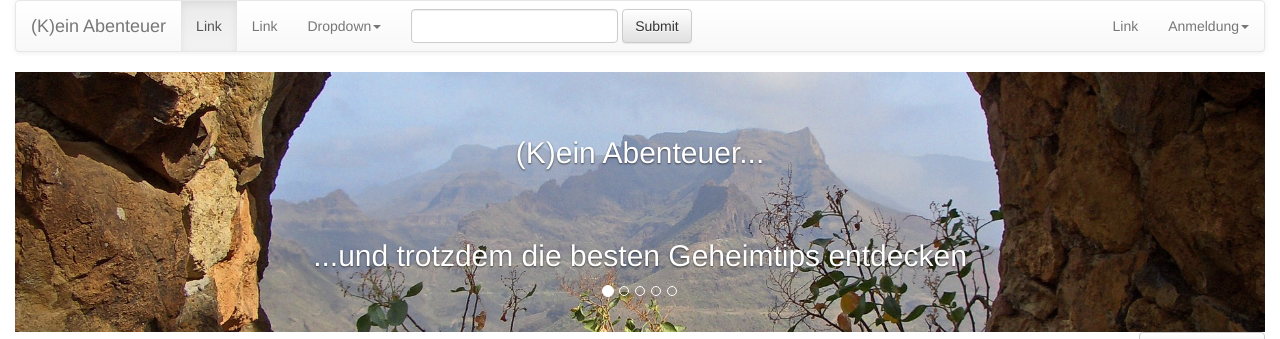
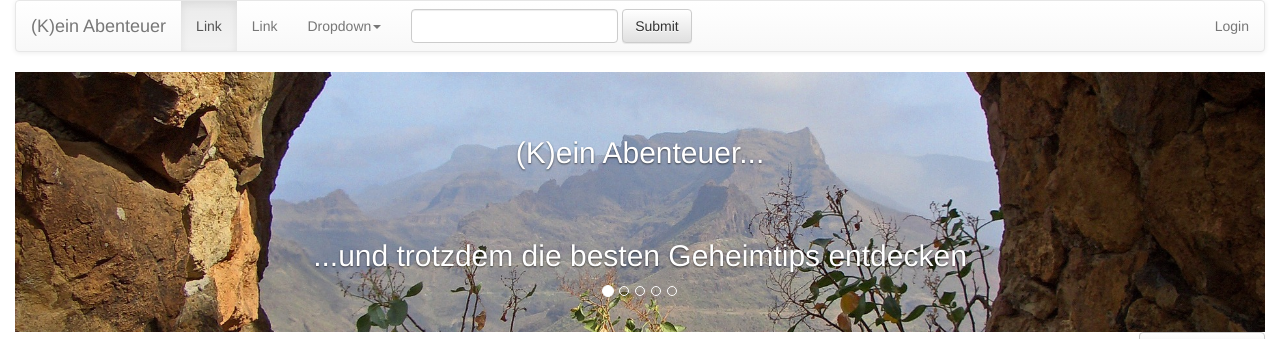
Before and after one commit to milkbread/KeinAbenteuer, a Django app: page / in a window 1280 px wide. Shown: the top 339 px of the page. Run offline with Django 3.2, Linux system fonts and the light colour scheme; some libraries are stand-ins or nearby versions; some web fonts are replaced.

Commit message:
Build logout and round-up login in navbar

```diff
--- a/core/templates/core/master.html
+++ b/core/templates/core/master.html
@@ -64,29 +64,25 @@
                     </form>
                     <ul class="nav navbar-nav navbar-right">
                         <li>
-                            <a href="#">Link</a>
+                            <a data-toggle="modal" href="/login" data-target="#myModal">
+                                Login
+                            </a>
                         </li>
+                        {% if user.is_authenticated %}
                         <li class="dropdown">
-                             <a href="#" class="dropdown-toggle" data-toggle="dropdown">Anmeldung<strong class="caret"></strong></a>
+                             <a href="#" class="dropdown-toggle" data-toggle="dropdown">{{ user.username }}<strong class="caret"></strong></a>
                             <ul class="dropdown-menu">
                                 <li>
-                                    <a data-toggle="modal" href="/login" data-target="#myModal">
-                                        Login
-                                    </a>
-                                </li>
-                                <li>
-                                    <a href="#">Another action</a>
-                                </li>
-                                <li>
-                                    <a href="#">Something else here</a>
+                                    <a href="#">Profil</a>
                                 </li>
                                 <li class="divider">
                                 </li>
                                 <li>
-                                    <a href="#">Separated link</a>
+                                    <a href="{% url 'logout' %}?next={{ request.path | urlencode }}"><span class="glyphicon glyphicon-off" aria-hidden="true"></span>  Abmelden</a>
                                 </li>
                             </ul>
                         </li>
+                        {% endif %}
                     </ul>
                 </div>
             </nav>
--- a/ka/urls.py
+++ b/ka/urls.py
@@ -20,8 +20,7 @@ from django.contrib.auth import views as auth_views
 urlpatterns = [
     url(r'', include('core.urls')),
     url(r'^login/$', auth_views.login, name='login'),
-    url(r'^(?!/)logout/$', auth_views.logout, {'next_page': '/'},
-        name='logout'),
+    url(r'^(?!/)logout/$', auth_views.logout, name='logout'),
     url(r'^oauth/', include('social_django.urls', namespace='social')),
     url(r'^admin/', admin.site.urls),
 ]
```
